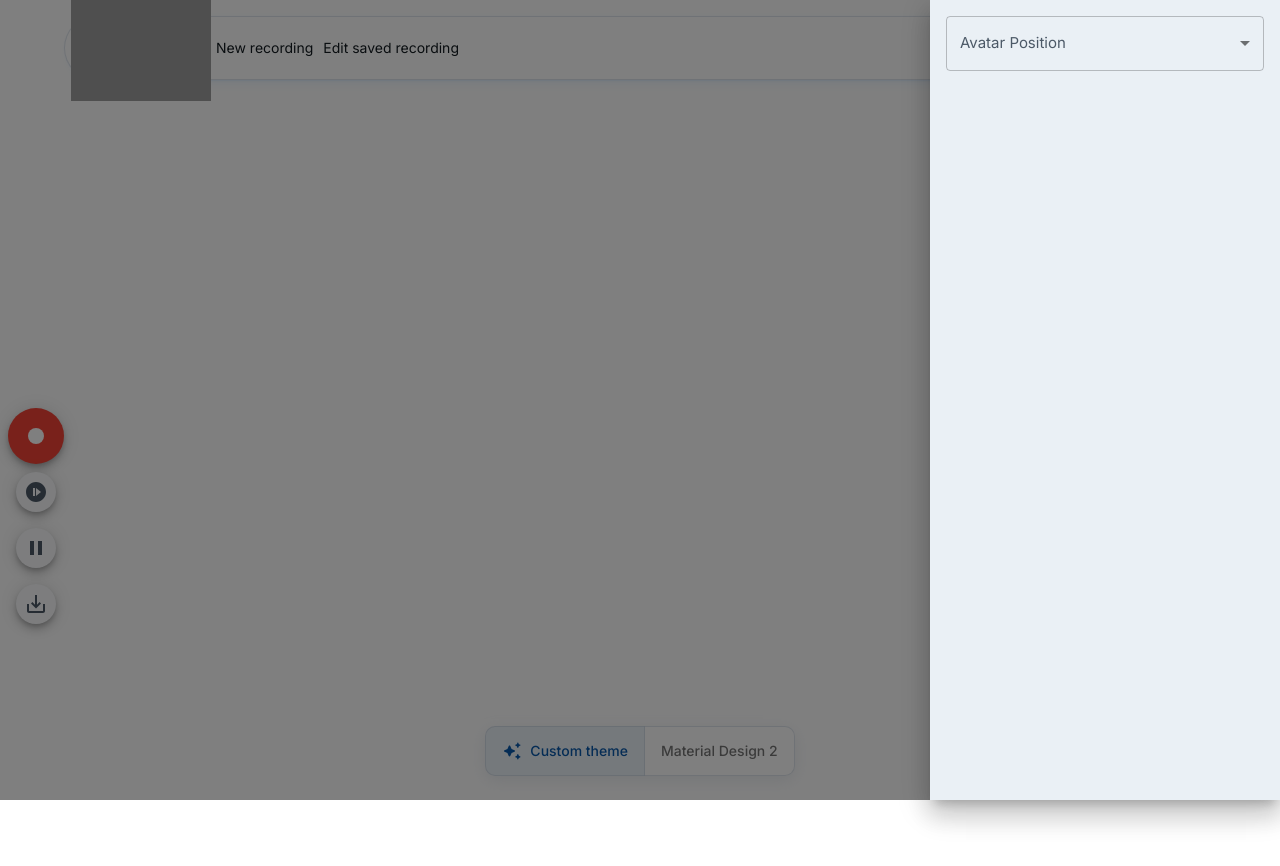
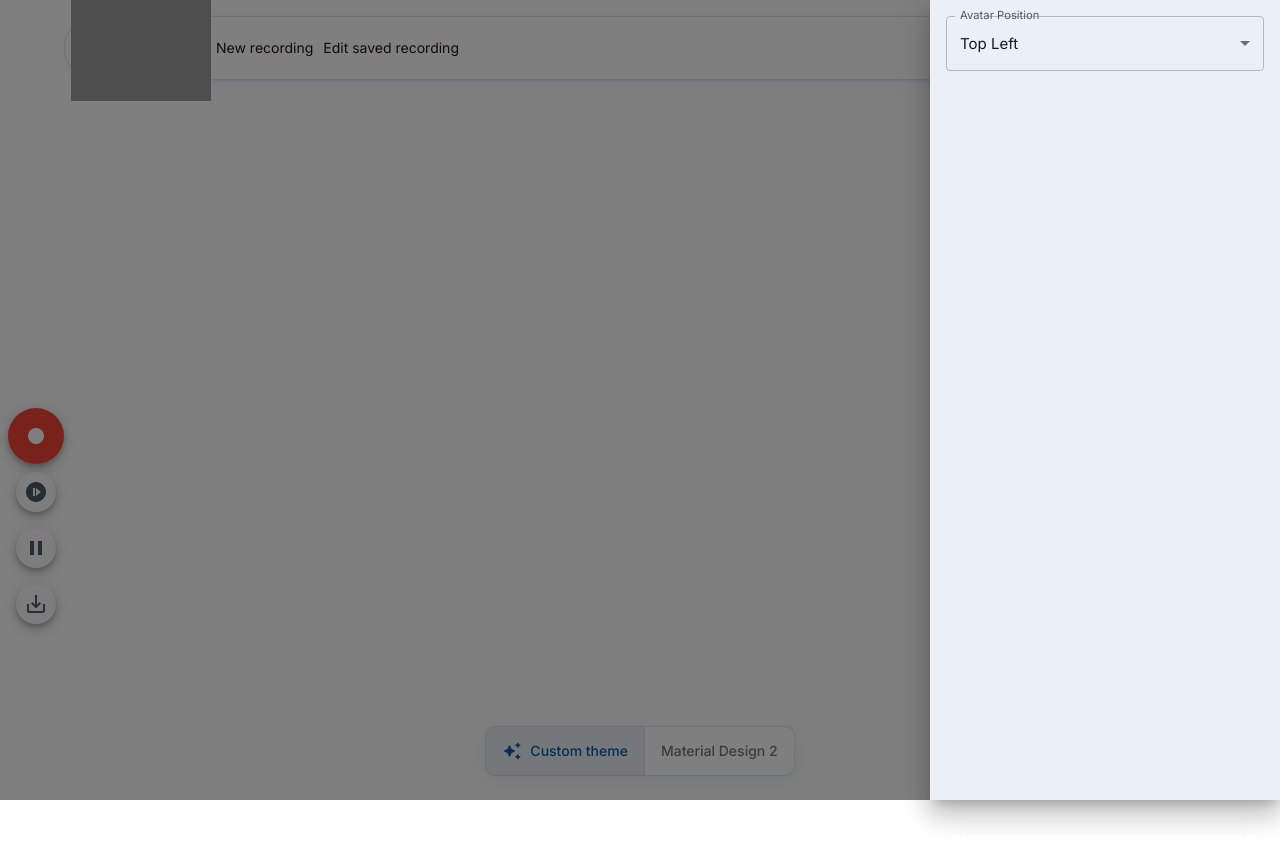
Before and after one commit to safydy/recordeo, a Next.js app: page / in a window 1280 px wide. Both pictures are taken after a click on the button 1239 px from the left and 436 px from the top of the page. Before the commit the page ends 800 px from the top, so only its background shows below. Built offline with nearby package versions, Linux system fonts and the light colour scheme; grey boxes are pictures that could not be loaded.

Commit message:
f1/3 fix redux selectors

```diff
--- a/components/ConfigPanel.tsx
+++ b/components/ConfigPanel.tsx
@@ -16,12 +16,15 @@ import * as React from "react";
 import {
     updateStatus,
     webcamUpdatePosition,
-    webcamUpdateDimensions, CategoricalPositionType,
+    webcamUpdateDimensions,
+    getWebcamPosition,
+    CategoricalPositionType,
 } from "@/stores/features/recorder";
+import {useAppDispatch, useAppSelector} from "@/utils/storeHooks";
 
 export default function ConfigPanel() {
-    const {getStatus, getWebcamDimension, getWebcamPosition} = useSelector((state) => state.recorder);
-    const dispatch = useDispatch();
+    const webcamPosition = useAppSelector(getWebcamPosition);
+    const dispatch = useAppDispatch();
 
     const [isOpen, setIsOpen] = React.useState(false);
     // const [avatarPosition, setAvatarPosition] = React.useState('bottom-right');
@@ -54,7 +57,7 @@ export default function ConfigPanel() {
                         <Select
                             labelId="avatar-position-select-label"
                             id="avatar-position-select"
-                            value={getWebcamPosition}
+                            value={webcamPosition}
                             label="Age"
                             onChange={handleAvatarPositionChange}
                         >
--- a/components/Recorder.tsx
+++ b/components/Recorder.tsx
@@ -1,121 +1,73 @@
 'use client';
-
+import { useSelector, useDispatch } from 'react-redux';
+import RecordRTC from 'recordrtc';
 import React, { useState, useRef, useEffect } from 'react';
-import RecordRTC from 'recordrtc';
 import Box from "@mui/material/Box";
 import RecordControlButtons from "./RecordControlButtons";
 import ConfigPanel from "@/components/ConfigPanel";
-import {circleClip} from "@/utils/shapeDrawer";
+import {
+    getScreenDimension,
+    getCanvasRef,
+    getRecordedBlob,
+    getCombinedStream,
+    stopRecording,
+    setScreenStream,
+    setWebcamStream,
+    combineStreams,
+    updateRecorderRef,
+    updateStatus,
+    canvasUpdateRef,
+} from "@/stores/features/recorder";
+import { useAppSelector, useAppDispatch } from "@/utils/storeHooks";
 
 interface RecorderProps {
     // Potential props for customization
 }
 
 const Recorder: React.FC<RecorderProps> = () => {
-    const videoRef = useRef<HTMLVideoElement>(null);
-    const webcamRef = useRef<HTMLVideoElement>(null);
     const canvasRef = useRef<HTMLCanvasElement>(null);
-    const [isRecording, setIsRecording] = useState(false);
-    const [recordedBlob, setRecordedBlob] = useState<Blob | null>(null);
-    const [avatarPosition, setAvatarPosition] = useState({ x: 32, y: 32 });
-    const recorderRef = useRef<MediaRecorder | null>(null);
-    const [screenStream, setScreenStream] = useState<MediaStream | null>(null);
-    const [webcamStream, setWebcamStream] = useState<MediaStream | null>(null);
+    const screenDimension = useAppSelector(getScreenDimension);
+    const combinedStream = useAppSelector(getCombinedStream);
+    const recordedBlob = useAppSelector(getRecordedBlob);
+    const dispatch = useAppDispatch();
 
-    const startRecording = async () => {
-        try {
-            const currentScreenStream = await getScreenStream();
-            const currentWebcamStream = await navigator.mediaDevices.getUserMedia({ video: true });
+    useEffect(() => {
+        if (canvasRef.current) {
+            dispatch(canvasUpdateRef(canvasRef.current));
+        }
+    }, [canvasRef]);
 
-            setScreenStream(currentScreenStream);
-            setWebcamStream(currentWebcamStream);
+    const handleStartRecording = async () => {
+        await dispatch(setScreenStream());
+        await dispatch(setWebcamStream());
+        await dispatch(combineStreams());
 
-            const combinedStream = combineStreams(currentScreenStream, currentWebcamStream);
-            if (!combinedStream) return;
+        if (!combinedStream) {
+            console.error('no combined stream found');
+            return;
+        }
 
-            const recorder = RecordRTC(combinedStream, { type: 'video' });
-            recorderRef.current = recorder;
-            recorder.startRecording();
+        const recorder = RecordRTC(combinedStream, { type: 'video' });
+        dispatch(updateRecorderRef(recorder))
+        recorder.startRecording();
 
-            setIsRecording(true);
-        } catch (error) {
-            console.error('Error starting recording:', error);
-        }
-    };
-
-    async function getScreenStream() {
-        try {
-            const displayMediaOptions: MediaStreamConstraints = {
-                video: true,
-            };
-
-            // For selecting a specific window, you can use the following:
-            // displayMediaOptions.video = { mediaSource: 'window' };
-
-            const stream = await navigator.mediaDevices.getDisplayMedia(displayMediaOptions);
-            return stream;
-        } catch (error) {
-            console.error('Error capturing screen:', error);
-            return null;
-        }
+        dispatch(updateStatus("recording"));
     }
 
-    const combineStreams = (currentScreenStream, currentWebcamStream) => {
-        const canvas = canvasRef.current;
-        if (!canvas) return;
-
-        const screenVideo = document.createElement('video');
-        screenVideo.srcObject = currentScreenStream;
-        screenVideo.play();
-
-        const webcamVideo = document.createElement('video');
-        webcamVideo.srcObject = currentWebcamStream;
-        webcamVideo.play();
-
-        const context = canvas.getContext('2d');
-        if (!context) return;
-
-        const draw = () => {
-            context.drawImage(screenVideo, 0, 0, canvas.width, canvas.height);
-
-            const webcamWidth = 64;
-            const webcamHeight = 64;
-            const avatarRadius = webcamWidth / 2; // Radius of the circle
-            circleClip(context, avatarPosition.x, avatarPosition.y, avatarRadius, () => {
-                context.drawImage(webcamVideo, avatarPosition.x, avatarPosition.y, webcamWidth, webcamHeight);
-            })
-
-            requestAnimationFrame(draw);
-        };
-
-        draw();
-        return canvas.captureStream();
-    };
-
-    const stopRecording = (shouldSetBlob: boolean = true) => {
-        if (recorderRef.current) {
-            recorderRef.current.stopRecording(() => {
-                screenStream.stop();
-                webcamStream.stop();
-
-                if (shouldSetBlob) {
-                    setRecordedBlob(recorderRef.current.getBlob());
-                }
-                setIsRecording(false);
-            });
-        }
-    };
+    const handleStopRecording = () => {
+        dispatch(stopRecording({shouldSetBlob: true}))
+    }
 
     return (
         <>
             <Box className="recorder">
                 {/* Screen recording element */}
-                <video ref={videoRef} autoPlay></video>
+                {/*<video ref={videoRef} autoPlay></video>*/}
 
                 {/* Canvas for combining streams */}
-                <canvas ref={canvasRef} width={640} height={480}/>
+                <canvas ref={canvasRef} width={screenDimension.width} height={screenDimension.height}/>
 
-                <RecordControlButtons onRecord={startRecording} onStop={stopRecording}/>
+                <RecordControlButtons onRecord={handleStartRecording} onStop={handleStopRecording}/>
                 <ConfigPanel/>
                 {recordedBlob && <video src={URL.createObjectURL(recordedBlob)} controls/>}
             </Box>
--- a/stores/features/recorder.tsx
+++ b/stores/features/recorder.tsx
@@ -1,7 +1,7 @@
 import { createAsyncThunk, createSlice } from "@reduxjs/toolkit"
 import type { PayloadAction } from "@reduxjs/toolkit"
-
 import type { RootState, AppThunk } from "@/stores/store"
+import {circleClip} from "@/utils/shapeDrawer";
 
 export interface IDimension {
     height: number
@@ -13,30 +13,51 @@ export type RecordingStatusType = "initialized" | "recording" | "paused" | "stop
 
 export interface RecorderState {
     status: RecordingStatusType
+    recorderRef: MediaRecorder | null,
+    recordedBlob: Blob | null,
+    combinedStream: MediaStream | null,
     webcam: {
         dimension: IDimension
-        position: CategoricalPositionType
+        position: CategoricalPositionType,
+        stream: MediaStream | null,
     },
     screen: {
-        dimension: IDimension
+        dimension: IDimension,
+        stream: MediaStream | null,
+    },
+    canvas: {
+        dimension: IDimension,
+        ref: HTMLVideoElement | null,
     }
 }
 
 const initialState: RecorderState = {
     status: "initialized",
+    recorderRef: null,
+    recordedBlob: null,
+    combinedStream: null,
     webcam: {
         dimension: {
             width: 64,
             height: 64,
         },
         position: "top-left",
+        stream: null,
     },
     screen: {
         dimension: {
             width: 1024,
             height: 768,
         },
+        stream: null,
     },
+    canvas: {
+        dimension: {
+            width: 1024,
+            height: 768,
+        },
+        ref: null,
+    }
 }
 
 export const recorderSlice = createSlice({
@@ -46,19 +67,92 @@ export const recorderSlice = createSlice({
         updateStatus: (state, action: PayloadAction<RecordingStatusType>) => {
             state.status = action.payload
         },
+        updateRecorderRef: (state, action: PayloadAction<MediaRecorder | null>) => {
+            state.recorderRef = action.payload
+        },
         webcamUpdateDimensions: (state, action: PayloadAction<IDimension>) => {
             state.webcam.dimension = action.payload
         },
         webcamUpdatePosition: (state, action: PayloadAction<CategoricalPositionType>) => {
             state.webcam.position = action.payload
-        }
+        },
+        webcamUpdateStream: (state, action: PayloadAction<MediaStream | null>) => {
+            state.webcam.stream = action.payload
+        },
+        screenUpdateDimensions: (state, action: PayloadAction<IDimension>) => {
+            state.screen.dimension = action.payload
+        },
+        screenUpdateStream: (state, action: PayloadAction<MediaStream | null>) => {
+            state.screen.stream = action.payload
+        },
+        canvasUpdateRef: (state, action: PayloadAction<HTMLCanvasElement | null>) => {
+            state.canvas.ref = action.payload
+        },
+        canvasUpdateDimensions: (state, action: PayloadAction<IDimension>) => {
+            state.canvas.dimension = action.payload
+        },
+        combineStreams: (state) => {
+            const canvas = state.canvas.ref;
+            if (!canvas) {
+                console.error('Canvas ref not defined');
+                return;
+            }
+
+            const screenVideo = document.createElement('video');
+            screenVideo.srcObject = state.screen.stream;
+            screenVideo.play();
+
+            const webcamVideo = document.createElement('video');
+            webcamVideo.srcObject = state.webcam.stream;
+            webcamVideo.play();
+
+            const context = canvas.getContext('2d');
+            if (!context) return;
+
+            const draw = () => {
+                context.drawImage(screenVideo, 0, 0, state.canvas.dimension.width, state.canvas.dimension.height);
+                const avatarRadius = state.webcam.dimension.width / 2; // Radius of the circle
+                const x = state.webcam.position.x;
+                const y = state.webcam.position.y;
+                circleClip(context, x, y, avatarRadius, () => {
+                    context.drawImage(webcamVideo, x, y, state.webcam.dimension.width, state.webcam.dimension.height);
+                })
+
+                requestAnimationFrame(draw);
+            };
+
+            draw();
+            state.combinedStream = canvas.captureStream();
+        },
+        stopRecording: (state, action: PayloadAction<{shouldSetBlob: boolean}>) => {
+            if (state.recorderRef) {
+                state.recorderRef.stopRecording(() => {
+                    state.screen.stream?.getTracks().forEach(track => track.stop());
+                    state.webcam.stream?.getTracks().forEach(track => track.stop());
+                    state.combinedStream?.getTracks().forEach(track => track.stop());
+
+                    if (action.payload.shouldSetBlob) {
+                        state.recordedBlob = state.recorderRef?.getBlob();
+                    }
+                    state.status = "stopped";
+                });
+            }
+        },
     },
 })
 
 export const {
     updateStatus,
+    updateRecorderRef,
     webcamUpdateDimensions,
     webcamUpdatePosition,
+    webcamUpdateStream,
+    screenUpdateDimensions,
+    screenUpdateStream,
+    combineStreams,
+    stopRecording,
+    canvasUpdateRef,
+    canvasUpdateDimensions,
 } = recorderSlice.actions
 
 export default recorderSlice.reducer
@@ -72,10 +166,41 @@ export default recorderSlice.reducer
 export const getStatus = (state: RootState) => state.recorder.status
 export const getWebcamDimension = (state: RootState) => state.recorder.webcam.dimension
 export const getWebcamPosition = (state: RootState) => state.recorder.webcam.position
+export const getScreenDimension = (state: RootState) => state.recorder.screen.dimension
+export const getCanvasRef = (state: RootState) => state.recorder.canvas.ref
+export const getCombinedStream = (state: RootState) => state.recorder.combinedStream
+export const getRecordedBlob = (state: RootState) => state.recorder.recordedBlob
 
 /**
  * ######## Thunks #######
  * which can contain both sync and async logic
  * that has access to both `dispatch` and `getState`. They can be dispatched like
+ * Eg: check here https://codesandbox.io/p/sandbox/github/reduxjs/redux-templates/tree/master/packages/rtk-app-structure-example?file=%2Fsrc%2Ffeatures%2Fcounter%2FcounterSlice.ts%3A81%2C27&from-embed=
+ * #######################
  */
-// Eg: check here https://codesandbox.io/p/sandbox/github/reduxjs/redux-templates/tree/master/packages/rtk-app-structure-example?file=%2Fsrc%2Ffeatures%2Fcounter%2FcounterSlice.ts%3A81%2C27&from-embed=
+export const setScreenStream = (): AppThunk => async (dispatch, getState) => {
+    try {
+        const displayMediaOptions: MediaStreamConstraints = {
+            video: true,
+        };
+
+        // For selecting a specific window, you can use the following:
+        // displayMediaOptions.video = { mediaSource: 'window' };
+
+        const stream = await navigator.mediaDevices.getDisplayMedia(displayMediaOptions);
+        dispatch(screenUpdateStream(stream));
+    } catch (error) {
+        console.error('Error capturing screen:', error);
+        dispatch(screenUpdateStream(null));
+    }
+}
+
+export const setWebcamStream = (): AppThunk => async (dispatch, getState) => {
+    try {
+        const stream = await navigator.mediaDevices.getUserMedia({ video: true });
+        dispatch(webcamUpdateStream(stream));
+    } catch (error) {
+        console.error('Error capturing webcam:', error);
+        dispatch(webcamUpdateStream(null));
+    }
+}
--- /dev/null
+++ b/utils/storeHooks.ts
@@ -0,0 +1,7 @@
+// This file serves as a central hub for re-exporting pre-typed Redux hooks.
+import { useDispatch, useSelector } from "react-redux"
+import type { AppDispatch, RootState } from "@/stores/store"
+
+// Use throughout your app instead of plain `useDispatch` and `useSelector`
+export const useAppDispatch = useDispatch.withTypes<AppDispatch>()
+export const useAppSelector = useSelector.withTypes<RootState>()
```
